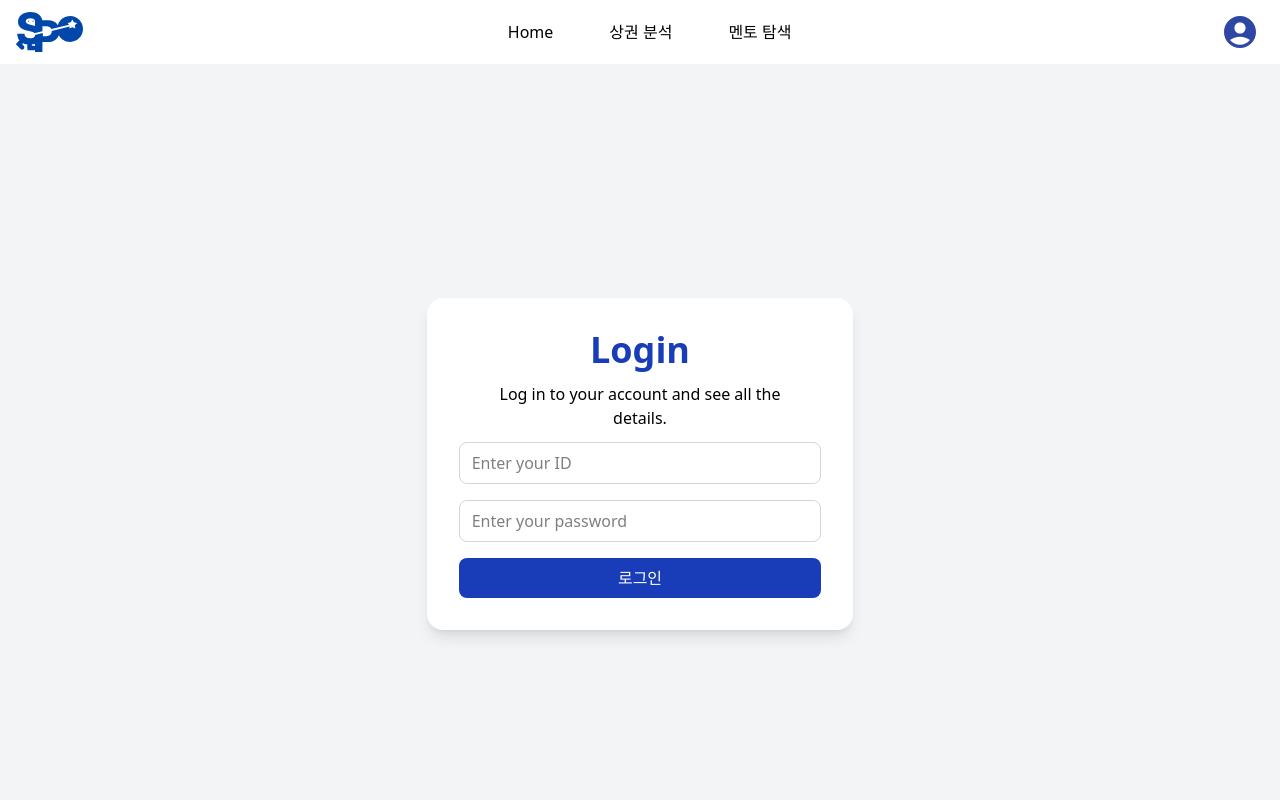
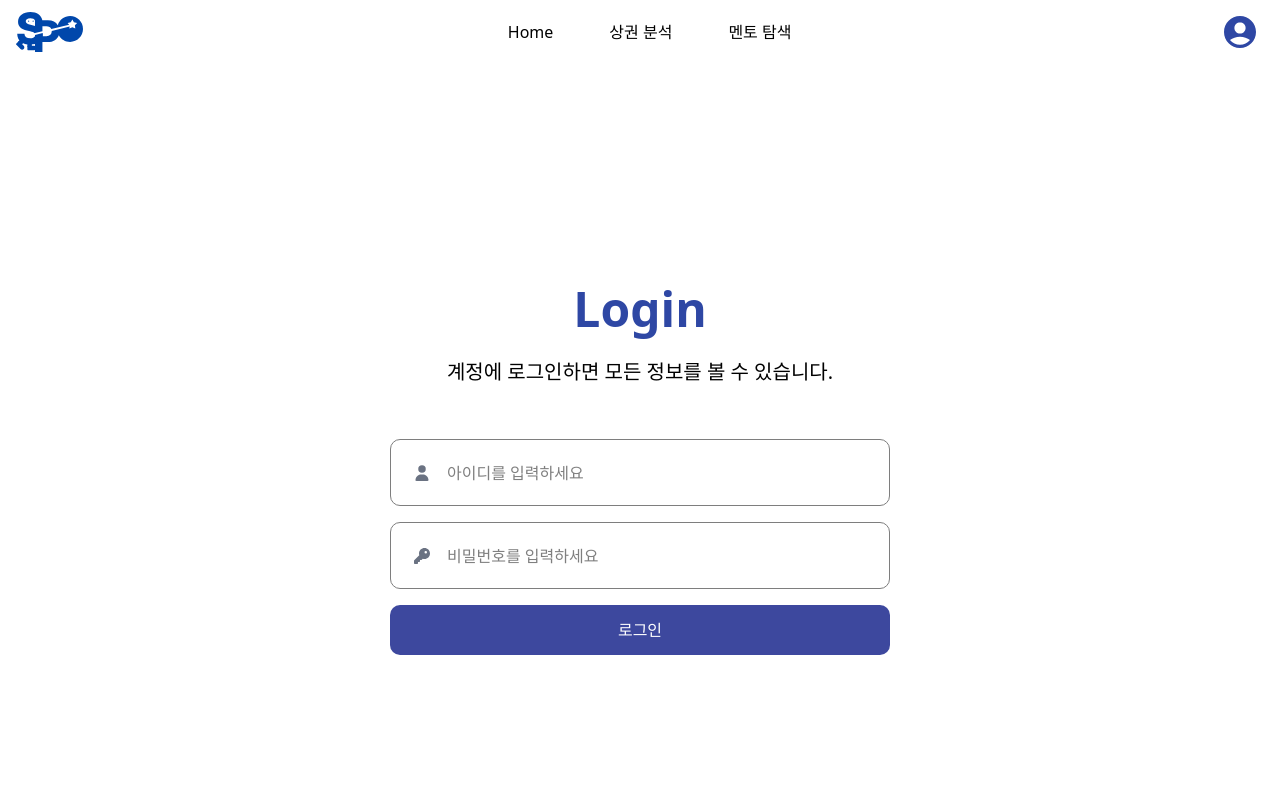
Before and after one commit to Likelion-YeungNam-Univ/13th-StartPoint-web, a React (Vite) app: page /login in a window 1280 px wide. Shown: the top 800 px of the page. Built offline with nearby package versions, Linux system fonts and the light colour scheme.

Commit message:
[Style/#24]-로그인 ui 수정 (#38)
Co-authored-by: MinJeong <mineun0517@yu.ac.kr>

```diff
--- a/package.json
+++ b/package.json
@@ -10,10 +10,15 @@
     "preview": "vite preview"
   },
   "dependencies": {
+    "@fortawesome/fontawesome-svg-core": "^7.0.0",
+    "@fortawesome/free-regular-svg-icons": "^7.0.0",
+    "@fortawesome/free-solid-svg-icons": "^7.0.0",
+    "@fortawesome/react-fontawesome": "^0.2.3",
     "@tailwindcss/vite": "^4.1.11",
     "axios": "^1.11.0",
     "react": "^19.1.0",
     "react-dom": "^19.1.0",
+    "react-icons": "^5.5.0",
     "react-minimal-pie-chart": "^9.1.1",
     "react-router-dom": "^7.8.1",
     "react-scroll": "^1.9.3",
--- a/src/pages/Login.jsx
+++ b/src/pages/Login.jsx
@@ -1,30 +1,93 @@
-import React from "react";
+import React, { useState } from "react";
+import { FontAwesomeIcon } from "@fortawesome/react-fontawesome";
+import {
+  faUser,
+  faKey,
+  faCircleExclamation,
+} from "@fortawesome/free-solid-svg-icons";
+import { useNavigate } from "react-router-dom";
 
 const Login = () => {
+  const [userId, setUserId] = useState("");
+  const [password, setPassword] = useState("");
+  const [errorMessage, setErrorMessage] = useState("");
+  const navigate = useNavigate();
+
+  // 입력값 아무거나 넣어놔서 변경해야함
+  const handleLogin = () => {
+    if (userId !== "testuser" || password !== "1234") {
+      setErrorMessage("회원정보가 존재하지 않습니다. 다시 입력해주세요.");
+    } else {
+      setErrorMessage("");
+      navigate("/");
+    }
+  };
+
+  const handleUserIdChange = (e) => {
+    setUserId(e.target.value);
+    if (errorMessage) setErrorMessage("");
+  };
+
+  const handlePasswordChange = (e) => {
+    setPassword(e.target.value);
+    if (errorMessage) setErrorMessage("");
+  };
+
   return (
-    <div className="flex items-center justify-center min-h-screen bg-gray-100">
-      <div className="bg-white p-8 rounded-2xl shadow-lg w-1/3">
-        <h2 className="text-4xl font-bold text-center text-blue-800">Login</h2>
+    <div className="flex items-center justify-center min-h-screen">
+      <div className="p-5 rounded-2xl w-1/2">
+        <h2 className="text-[48px] font-bold text-center text-[#2E47A4]">
+          Login
+        </h2>
 
-        <div className="p-3 text-center">
-          Log in to your account and see all the details.
+        <div className="text-[20px] font-medium p-3 text-center mb-10">
+          계정에 로그인하면 모든 정보를 볼 수 있습니다.
         </div>
 
+        <div className="flex flex-col items-center justify-center gap-4">
+          <div className="relative w-[500px]">
+            <FontAwesomeIcon
+              icon={faUser}
+              className="absolute left-3 top-1/2 -translate-y-1/2 text-gray-500 p-2.5"
+            />
             <input
               type="text"
-          placeholder="Enter your ID"
-          className="w-full px-3 py-2 mb-4 border border-gray-300 rounded-lg focus:outline-none focus:ring-2 focus:ring-blue-800"
+              value={userId}
+              onChange={handleUserIdChange}
+              placeholder="아이디를 입력하세요"
+              className="w-full h-[67px] text-[16px] pl-14 border border-[#7E7E7E] rounded-[10px] focus:outline-none"
             />
+          </div>
 
+          <div className="relative w-[500px]">
+            <FontAwesomeIcon
+              icon={faKey}
+              className="absolute left-3 top-1/2 -translate-y-1/2 text-gray-500 p-2.5"
+            />
             <input
               type="password"
-          placeholder="Enter your password"
-          className="w-full px-3 py-2 mb-4 border border-gray-300 rounded-lg focus:outline-none focus:ring-2 focus:ring-blue-800"
+              value={password}
+              onChange={handlePasswordChange}
+              placeholder="비밀번호를 입력하세요"
+              className="w-full h-[67px] text-[16px] pl-14 border border-[#7E7E7E] rounded-[10px] focus:outline-none"
             />
+          </div>
 
-        <button className="w-full bg-blue-800 text-white py-2 rounded-lg transition duration-200">
+          {errorMessage && (
+            <div className="flex items-center gap-2 text-[#FF0000] text-[16px] font-medium">
+              <FontAwesomeIcon icon={faCircleExclamation} />
+              <span>{errorMessage}</span>
+            </div>
+          )}
+
+          <button
+            onClick={handleLogin}
+            className="flex items-center justify-center gap-2 w-[500px] h-[50px] text-white py-2 rounded-[10px] transition duration-200"
+            style={{ backgroundColor: "#3D489E" }}
+          >
             로그인
           </button>
+        </div>
       </div>
     </div>
   );
```
Also changed, not shown: 1 other file (tests, documents, lock files or other folders). Lines whose indentation alone changed are shown as unchanged.
